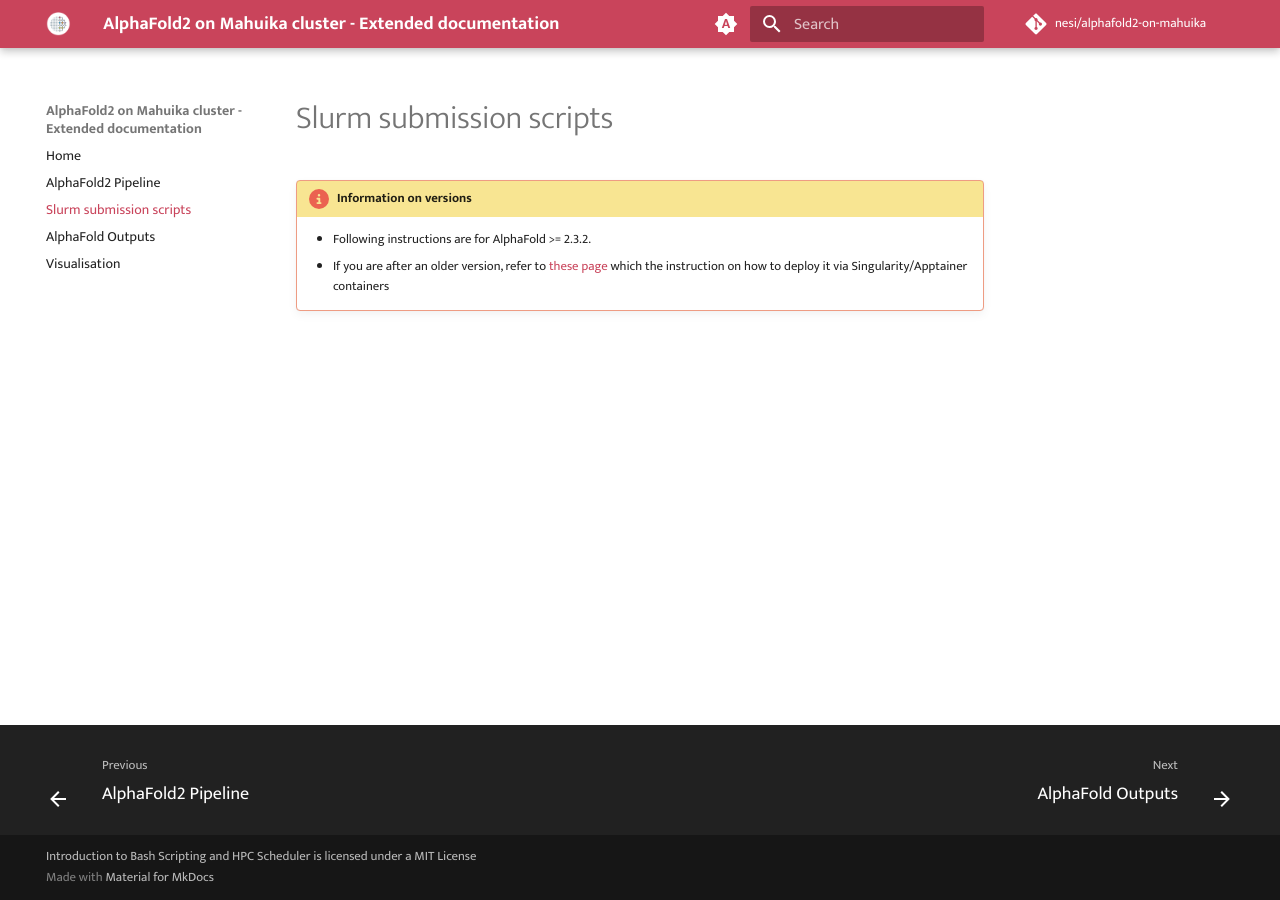
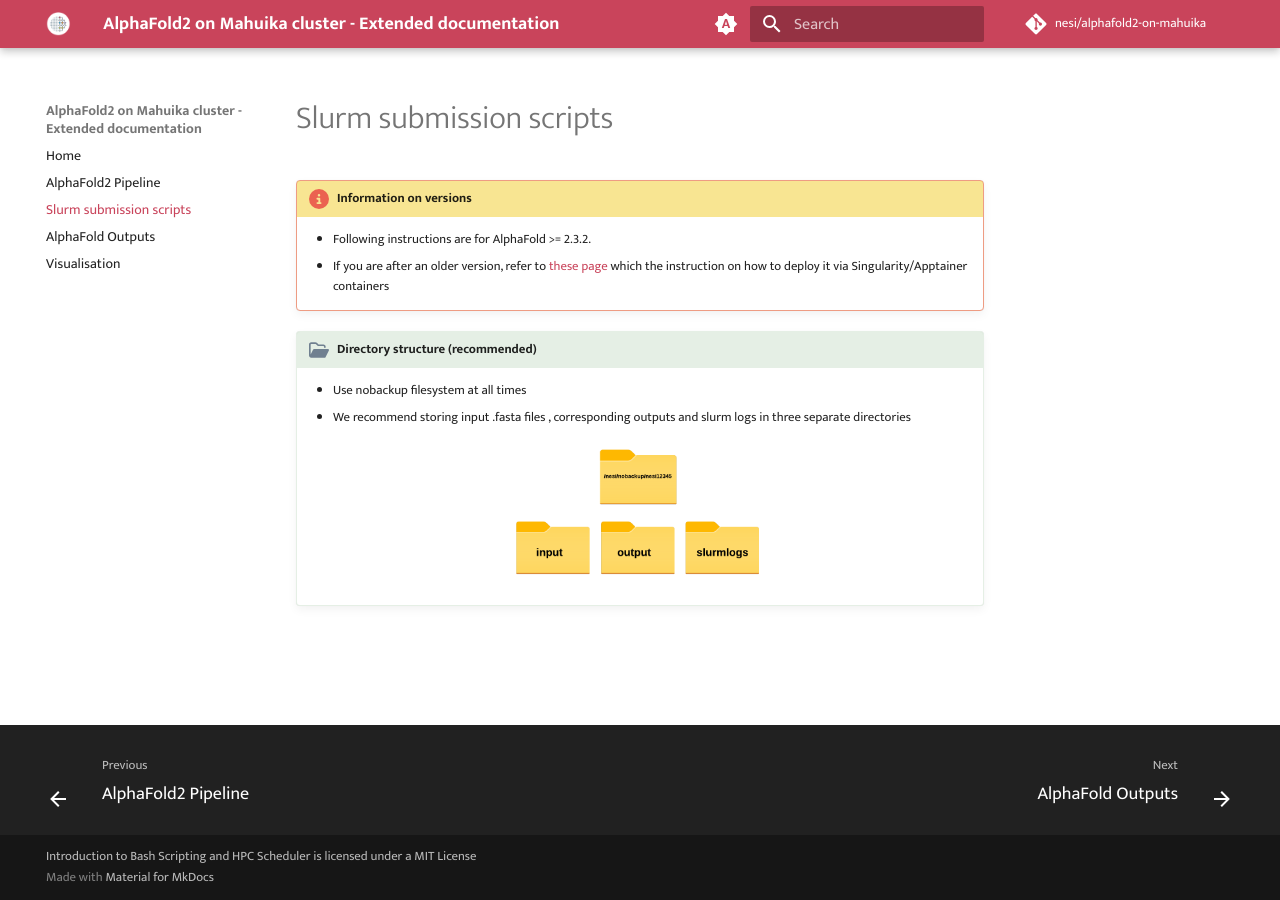
Before and after one commit to nesi/alphafold2-on-mahuika, an MkDocs documentation site: the page built from docs/2_slurmsubmit.md, in a window 1280 px wide. Built offline with MkDocs 1.6.1 and Material for MkDocs 9.7.7, drawn with Linux system fonts in a browser that asks for light colours; comment, search, counter and statistics services are not loaded.

Commit message:
add directory structure information

```diff
--- a/docs/2_slurmsubmit.md
+++ b/docs/2_slurmsubmit.md
@@ -4,3 +4,11 @@
 
     - Following instructions are for AlphaFold >= 2.3.2.
     - If you are after an older version, refer to [these page](https://support.nesi.org.nz/hc/en-gb/articles/4405170961039-AlphaFold#alphafold_singularity_container_(prior_to_v2.3.2)) which the instruction on how to deploy it via Singularity/Apptainer containers
+
+
+!!! folder-open "Directory structure (recommended)"
+
+    - Use nobackup filesystem at all times
+    - We recommend storing input .fasta files , corresponding outputs and slurm logs in three separate directories
+
+    <center>![image](./nesi_images/directory_structure.png){width="260"}</center>
```
Also changed, not shown: docs/nesi_images/directory_structure.png (added).
